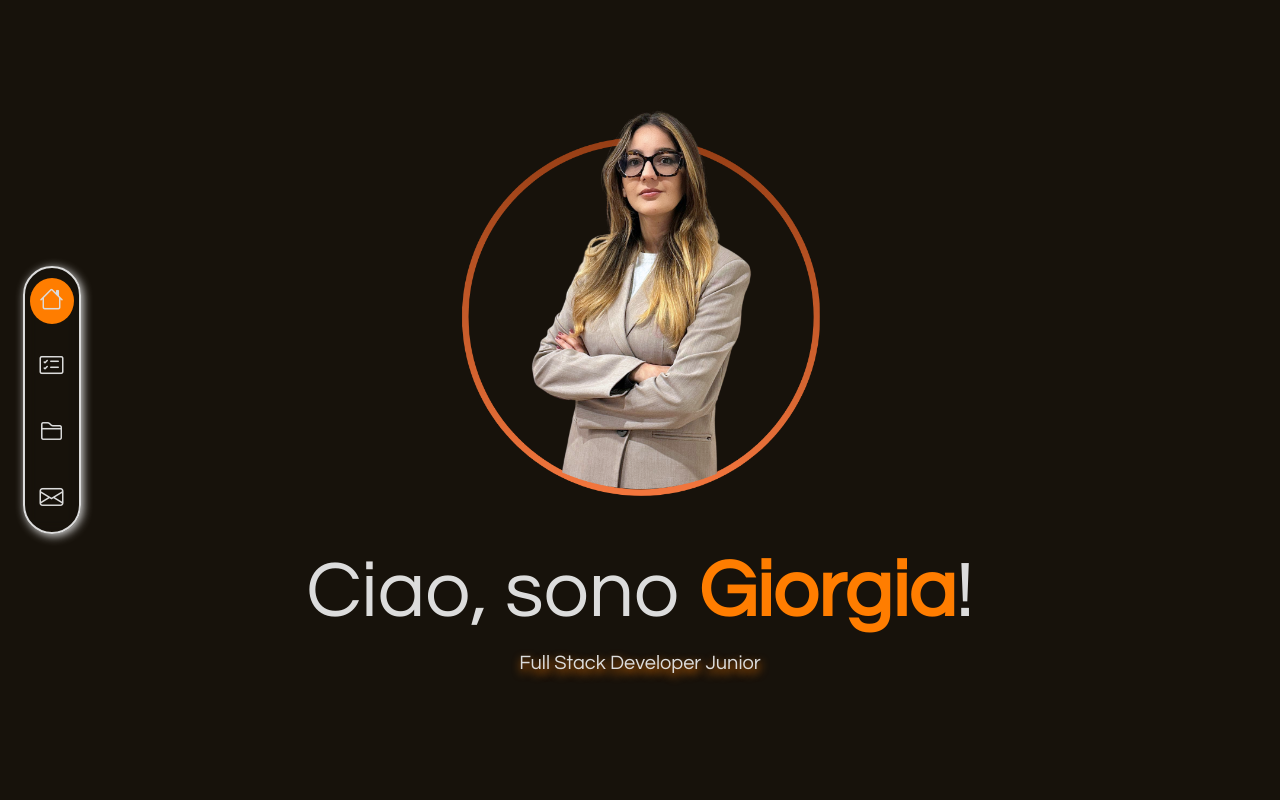
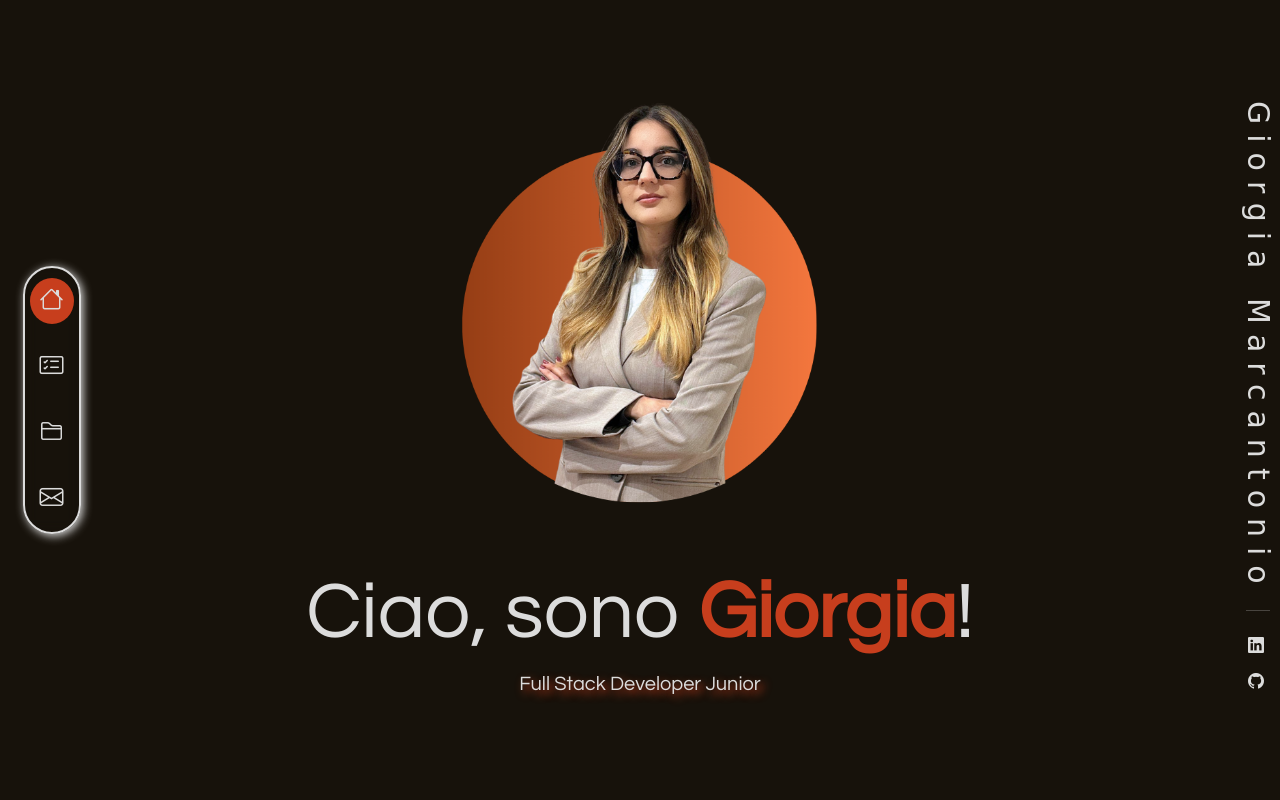
Before and after one commit to gio99311/portfolio, a plain HTML site: page index.html in a window 1280 px wide. Shown: the top 800 px of the page. Drawn offline with nearby package versions, Linux system fonts and the light colour scheme; a web font is replaced by a local one.

Commit message:
aggiunta firma e contatti nell'header

```diff
--- a/index.html
+++ b/index.html
@@ -59,10 +59,18 @@
     </nav>
   <!-- FINE NAVBAR 2 -->
 
+  <!-- CONTACTS -->
+  <div class="cust-contacts">
+    <h2 class="font-s firma">Giorgia Marcantonio</h2>
+    <hr class="hr">
+    <a href="https://www.linkedin.com/in/giorgia-marcantoniodeveloper/"><i class="bi bi-linkedin"></i></a>
+    <a href="https://github.com/gio99311"><i class="bi bi-github"></i></a>
+  </div>
+
   <!-- HEADER -->
   <header class="cust-header" id="home">
     <div class="d-flex flex-column align-items-center w-100 gap-4">
-      <img src="./img/6.png" alt="Foto profilo" class="img-profilo">
+      <img src="./img/8.png" alt="Foto profilo" class="img-profilo">
       <div class="text-center mt-4">
         <h1 class="display-1">Ciao, sono <span class=" fw-bold color-b">Giorgia</span>!</h1>
         <p class="lead cust-shadow">Full Stack Developer Junior</p>
--- a/style.css
+++ b/style.css
@@ -1,7 +1,7 @@
 :root{
     --color-p:  #17120b;
     --color-s: #dcdcdc;
-    --color-b: #FF7D00;
+    --color-b: #C73E1D;
 }
 
 .color-p{
@@ -10,9 +10,7 @@
 .color-s{
     color: var(--color-s);
 }
-.color-a{
-    color: var(--color-a);
-}
+
 .color-b{
     color: var(--color-b);
 }
@@ -24,8 +22,10 @@
     font-size: x-large;
 }
 
+
+
 .cust-shadow{
-    text-shadow: 1px 4px 10px var(--color-b);
+    text-shadow: 4px 4px 8px var(--color-b);
 }
 
 *{
@@ -119,3 +119,40 @@ body {
 }
 
 /* FINE HEADER */
+
+/* CONTACTS */
+.cust-contacts {
+  position: fixed;
+  bottom: 0px;
+  right: 10px;
+  display: flex;
+  justify-content: center;
+  z-index: 10;
+  writing-mode: vertical-rl;
+  height: 100%;
+
+}
+.cust-contacts a {
+    text-align: center;
+    margin: 10px 0px;
+    display: block;
+    transition: all 0.3s ease;
+
+}
+.cust-contacts a:hover{
+    color: var(--color-b);
+    transition: 0.3s ease;
+    border-radius: 50%;
+    padding: 8px;
+
+}
+
+.firma{
+    letter-spacing: 10px;
+    line-height: 0.8;
+    font-size: 30px;
+    /* height: 90%; */
+    font-family: "League Script", cursive;
+    text-align: center;
+    margin: 0px 0px;
+}
```
Also changed, not shown: img/8.png (added).
